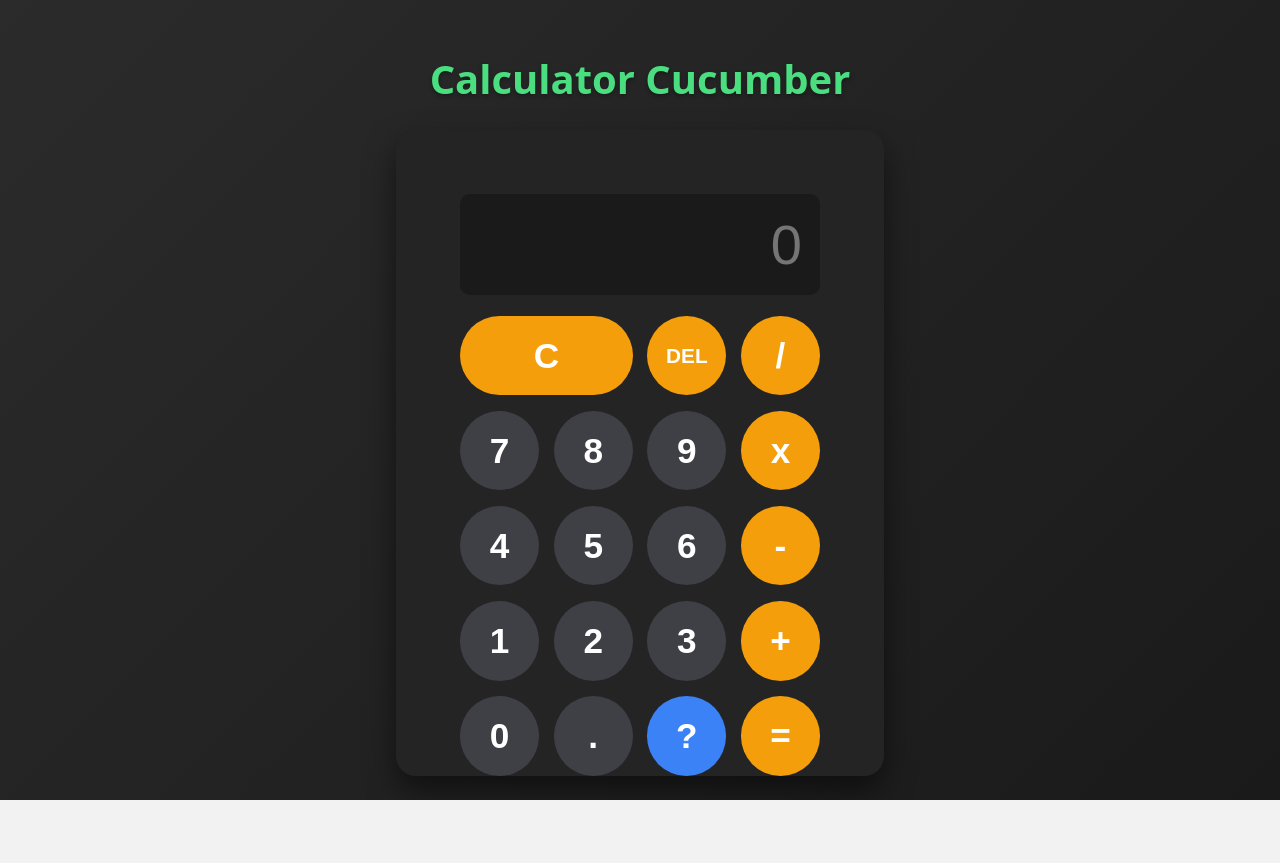
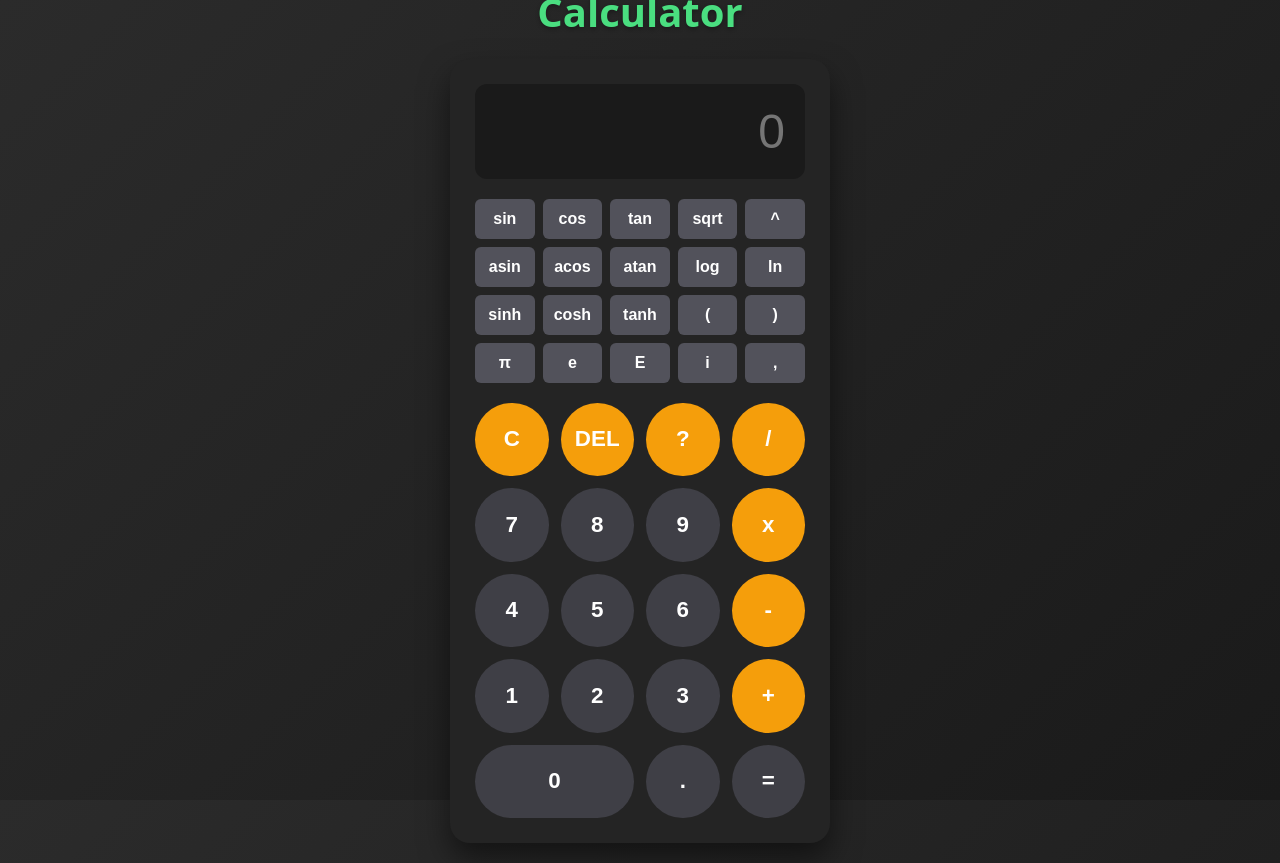
Before and after one commit to Gnarks/Calculator-2026-Group2, a Vue app in the folder frontend/: page / in a window 1280 px wide. Before the commit the page ends 800 px from the top, so only its background shows below. Built offline with nearby package versions, Linux system fonts and the light colour scheme.

Commit message:
imp : adding scientific butttons

```diff
--- a/frontend/src/components/Calculator.vue
+++ b/frontend/src/components/Calculator.vue
@@ -1,34 +1,61 @@
 <template>
   <div class="calculator-wrapper">
-    <h1 class="title">Calculator Cucumber</h1>
+    <h1 class="title">Calculator</h1>
 
     <div id="calculator">
       <input id="display" :value="display" readonly placeholder="0">
 
-      <div id="keys">
-        <button @click="clearDisplay" class="operator-btn btn-c">C</button>
-        <button @click="deleteLast" class="operator-btn del-btn">DEL</button>
-        <button @click="appendToDisplay('/')" class="operator-btn">/</button>
+      <div class="scientific-keys">
+        <button @click="appendToDisplay('sin(')" class="func-btn">sin</button>
+        <button @click="appendToDisplay('cos(')" class="func-btn">cos</button>
+        <button @click="appendToDisplay('tan(')" class="func-btn">tan</button>
+        <button @click="appendToDisplay('sqrt(')" class="func-btn">sqrt</button>
+        <button @click="appendToDisplay('**')" class="func-btn">^</button>
+
+        <button @click="appendToDisplay('asin(')" class="func-btn">asin</button>
+        <button @click="appendToDisplay('acos(')" class="func-btn">acos</button>
+        <button @click="appendToDisplay('atan(')" class="func-btn">atan</button>
+        <button @click="appendToDisplay('log(')" class="func-btn">log</button>
+        <button @click="appendToDisplay('ln(')" class="func-btn">ln</button>
+
+        <button @click="appendToDisplay('sinh(')" class="func-btn">sinh</button>
+        <button @click="appendToDisplay('cosh(')" class="func-btn">cosh</button>
+        <button @click="appendToDisplay('tanh(')" class="func-btn">tanh</button>
+        <button @click="appendToDisplay('(')" class="func-btn">(</button>
+        <button @click="appendToDisplay(')')" class="func-btn">)</button>
+
+        <button @click="appendToDisplay('pi')" class="const-btn">π</button>
+        <button @click="appendToDisplay('e')" class="const-btn">e</button>
+        <button @click="appendToDisplay('E')" class="func-btn">E</button>
+        <button @click="appendToDisplay('i')" class="const-btn">i</button>
+        <button @click="appendToDisplay(',')" class="func-btn">,</button>
+
+      </div>
+
+      <div class="standard-keys">
+        <button @click="clearDisplay" class="calc-op-btn btn-c orange-btn">C</button>
+        <button @click="deleteLast" class="calc-op-btn del-btn orange-btn">DEL</button>
+        <button @click="showHelp" class="orange-btn">?</button>
+        <button @click="appendToDisplay('/')" class="calc-op-btn orange-btn">/</button>
 
         <button @click="appendToDisplay('7')">7</button>
         <button @click="appendToDisplay('8')">8</button>
         <button @click="appendToDisplay('9')">9</button>
-        <button @click="appendToDisplay('*')" class="operator-btn">x</button>
+        <button @click="appendToDisplay('*')" class="calc-op-btn orange-btn">x</button>
 
         <button @click="appendToDisplay('4')">4</button>
         <button @click="appendToDisplay('5')">5</button>
         <button @click="appendToDisplay('6')">6</button>
-        <button @click="appendToDisplay('-')" class="operator-btn">-</button>
+        <button @click="appendToDisplay('-')" class="calc-op-btn orange-btn">-</button>
 
         <button @click="appendToDisplay('1')">1</button>
         <button @click="appendToDisplay('2')">2</button>
         <button @click="appendToDisplay('3')">3</button>
-        <button @click="appendToDisplay('+')" class="operator-btn">+</button>
+        <button @click="appendToDisplay('+')" class="calc-op-btn orange-btn">+</button>
 
-        <button @click="appendToDisplay('0')">0</button>
+        <button @click="appendToDisplay('0')" class="btn-zero">0</button>
         <button @click="appendToDisplay('.')">.</button>
-        <button @click="showHelp" class="help-btn">?</button>
-        <button @click="calculate" class="operator-btn equal-btn">=</button>
+        <button @click="calculate" class="calc-op-btn equal-btn">=</button>
       </div>
     </div>
 
@@ -37,11 +64,12 @@
         <h2>Calculator Help</h2>
         <div class="help-body">
           <ul>
-              <li><strong>Operations:</strong> Enter your math expression (e.g., <code class="math-preview">2 + 3 * 5</code>) and press <span class="key-hint">=</span>.</li>
+            <li><strong>Operations:</strong> Enter your math expression (e.g., <code class="math-preview">cos(pi) + 3 * 5</code>) and press <span class="key-hint">=</span>.</li>
+            <li><strong>Logarithm:</strong> <code class="math-preview">log</code> takes 2 parameters (e.g., <code class="math-preview">log(8, 2)</code>).</li>
             <li><strong>Editing:</strong>
               <ul>
                 <li>Press <span class="key-hint">C</span> to clear the entire screen.</li>
-                  <li>Press <span class="key-hint">DEL</span> to remove the last character or reset a result.</li>
+                <li>Press <span class="key-hint">DEL</span> to remove the last character.</li>
               </ul>
             </li>
             <li> Calculations are processed by a <strong>Java</strong> server.</li>
@@ -93,7 +121,7 @@ const calculate = async () => {
     } else {
       display.value = 'Error';
       isResultState.value = false;
-      console.warn("Calculation error :", response.data.result);
+      console.warn("error :", response.data.result);
     }
 
   } catch (error) {
@@ -101,6 +129,7 @@ const calculate = async () => {
     console.error(error);
   }
 };
+
 const showHelp = () => {
   isHelpVisible.value = true;
 };
@@ -116,12 +145,13 @@ const closeHelp = () => {
   flex-direction: column;
   align-items: center;
   width: 100%;
+  padding: 20px;
 }
 
 .title {
   color: #4ade80;
   font-size: clamp(1.8rem, 5vw, 2.5rem);
-  margin-bottom: 3vh;
+  margin-bottom: 20px;
   text-shadow: 0 2px 4px rgba(0,0,0,0.3);
 }
 
@@ -129,42 +159,49 @@ const closeHelp = () => {
   font-family: Arial, sans-serif;
   background-color: #242424;
   border-radius: 20px;
-  padding: 5%;
+  padding: 25px;
   box-shadow: 0 15px 30px rgba(0, 0, 0, 0.5);
-  width: 90%;
-  max-width: 360px;
+  width: 100%;
+  max-width: 380px;
+  box-sizing: border-box;
 }
 
 #display {
   width: 100%;
-  padding: 5%;
-  font-size: clamp(2.5rem, 10vw, 3.5rem);
+  padding: 20px;
+  font-size: clamp(2rem, 8vw, 3rem);
   text-align: right;
   border: none;
   background-color: #1a1a1a;
   color: white;
-  border-radius: 10px;
-  margin-bottom: 6%;
+  border-radius: 12px;
+  margin-bottom: 20px;
   box-sizing: border-box;
   outline: none;
   user-select: none;
   pointer-events: none;
 }
 
-#keys {
+.scientific-keys {
+  display: grid;
+  grid-template-columns: repeat(5, 1fr);
+  gap: 8px;
+  margin-bottom: 20px;
+}
+
+.standard-keys {
   display: grid;
   grid-template-columns: repeat(4, 1fr);
-  gap: 4%;
+  gap: 12px;
 }
 
-button {
+#calculator button {
   width: 100%;
-  aspect-ratio: 1 / 1;
-  border-radius: 50%;
+  min-height: 0;
+  min-width: 0;
   border: none;
   background-color: #3f3f46;
   color: white;
-  font-size: clamp(2.2rem, 5vw, 1.8rem);
   font-weight: bold;
   cursor: pointer;
   display: flex;
@@ -173,113 +210,66 @@ button {
   padding: 0;
 }
 
-button:hover { background-color: #52525b; }
-button:active { background-color: #71717a; }
+#calculator button:hover { background-color: #52525b; }
+#calculator button:active { background-color: #71717a; }
 
-.operator-btn { background-color: #f59e0b; }
-.operator-btn:hover { background-color: #fbbf24; }
-.operator-btn:active { background-color: #fcd34d; }
-
-.btn-c {
-  grid-column: span 2;
-  aspect-ratio: auto;
-  border-radius: 9999px;
-  height: 100%;
+#calculator .scientific-keys button {
+  height: 40px;
+  border-radius: 6px;
+  font-size: clamp(0.8rem, 3vw, 1rem);
+  background-color: #52525b;
 }
 
-.del-btn { font-size: clamp(0.9rem, 4vw, 1.3rem); }
+#calculator .scientific-keys button:hover { background-color: #71717a; }
+#calculator .scientific-keys button:active { background-color: #a1a1aa; }
 
-.help-btn { background-color: #3b82f6; }
-.help-btn:hover { background-color: #60a5fa; }
+.standard-keys button {
+  aspect-ratio: 1 / 1;
+  border-radius: 50%;
+  font-size: 1.4rem;
+}
+
+#calculator .orange-btn {
+  background-color: #f59e0b;
+  color: white;
+}
+
+#calculator .orange-btn:hover { background-color: #fbbf24; }
+#calculator .orange-btn:active { background-color: #fcd34d; }
+
+
+
+.btn-zero {
+  grid-column: span 2;
+  aspect-ratio: unset !important;
+  height: 100%;
+  border-radius: 40px !important;
+}
+
+.del-btn { font-size: 1.1rem; }
 
 .modal-overlay {
-  position: fixed;
-  top: 0; left: 0;
-  width: 100vw; height: 100vh;
-  background-color: rgba(0, 0, 0, 0.8);
-  backdrop-filter: blur(5px);
-  display: flex; justify-content: center; align-items: center;
-  z-index: 1000;
+  position: fixed; top: 0; left: 0; width: 100vw; height: 100vh;
+  background-color: rgba(0, 0, 0, 0.8); backdrop-filter: blur(5px);
+  display: flex; justify-content: center; align-items: center; z-index: 1000;
 }
-
 .modal-content {
-  background-color: #242424;
-  padding: 3rem;
-  border-radius: 25px;
-  box-shadow: 0 25px 60px rgba(0, 0, 0, 0.8);
-  text-align: left;
-
-  max-width: 450px;
-  width: 90%;
-  min-height: 100px;
-
-  color: #fff;
+  background-color: #242424; padding: 3rem; border-radius: 25px;
+  box-shadow: 0 25px 60px rgba(0, 0, 0, 0.8); text-align: left;
+  max-width: 450px; width: 90%; min-height: 100px; color: #fff;
+  box-sizing: border-box;
 }
-
-.modal-content h2 {
-  color: #4ade80;
-  text-align: center;
-  font-size: 2rem;
-  margin-top: 0;
-  margin-bottom: 1.5rem;
+.modal-content h2 { color: #4ade80; text-align: center; font-size: 2rem; margin-top: 0; margin-bottom: 1.5rem; }
+.help-body ul { font-size: 1.1rem; line-height: 1.6; list-style-type: none; padding-left: 0; }
+.help-body li { margin-bottom: 1rem; }
+.help-body ul ul { margin-top: 0.5rem; padding-left: 1.5rem; }
+.help-body ul ul li { margin-bottom: 0.5rem; font-size: 0.95rem; }
+.close-modal-btn {
+  display: block; margin: 2rem auto 0; width: auto; aspect-ratio: auto;
+  border-radius: 12px; background-color: #4ade80; color: #1a1a1a;
+  padding: 15px 40px; font-size: 1.2rem;
 }
-
-.help-body ul {
-  font-size: 1.2rem;
-  line-height: 1.6;
-}
-
-.help-body li {
-  margin-bottom: 1rem;
-  list-style-type: none;
-}
-
-.close-modal-btn {
-  display: block;
-  margin: 2rem auto 0;
-  width: auto;
-  aspect-ratio: auto;
-  border-radius: 12px;
-  background-color: #4ade80;
-  color: #1a1a1a;
-  padding: 15px 40px;
-  font-size: 1.2rem;
-}
-
 .close-modal-btn:hover { background-color: #22c55e; }
-
-.key-hint {
-  background-color: #3f3f46;
-  padding: 2px 8px;
-  border-radius: 4px;
-  font-family: monospace;
-  border-bottom: 2px solid #1a1a1a;
-  color: #4ade80;
-  font-weight: bold;
-}
-
-.math-preview {
-  color: #fbbf24;
-  font-style: italic;
-}
-
-.help-body ul {
-  list-style-type: none;
-  padding-left: 0;
-}
-
-.help-body li {
-  margin-bottom: 1.2rem;
-  line-height: 1.4;
-}
-
-.help-body ul ul {
-  margin-top: 0.5rem;
-  padding-left: 1.5rem;
-}
-
-.help-body ul ul li {
-  margin-bottom: 0.5rem;
-  font-size: 0.95rem;
-}
+.key-hint { background-color: #3f3f46; padding: 2px 8px; border-radius: 4px; font-family: monospace; border-bottom: 2px solid #1a1a1a; color: #4ade80; font-weight: bold; }
+.math-preview { color: #fbbf24; font-style: italic; }
 </style>
```
Lines whose indentation alone changed are shown as unchanged.
